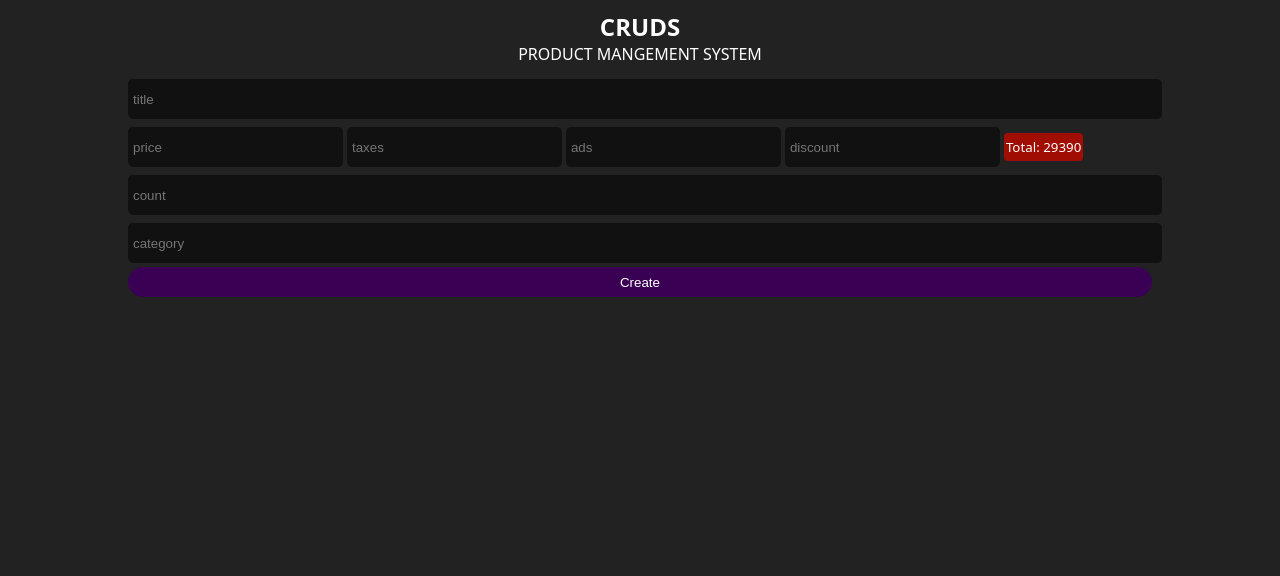
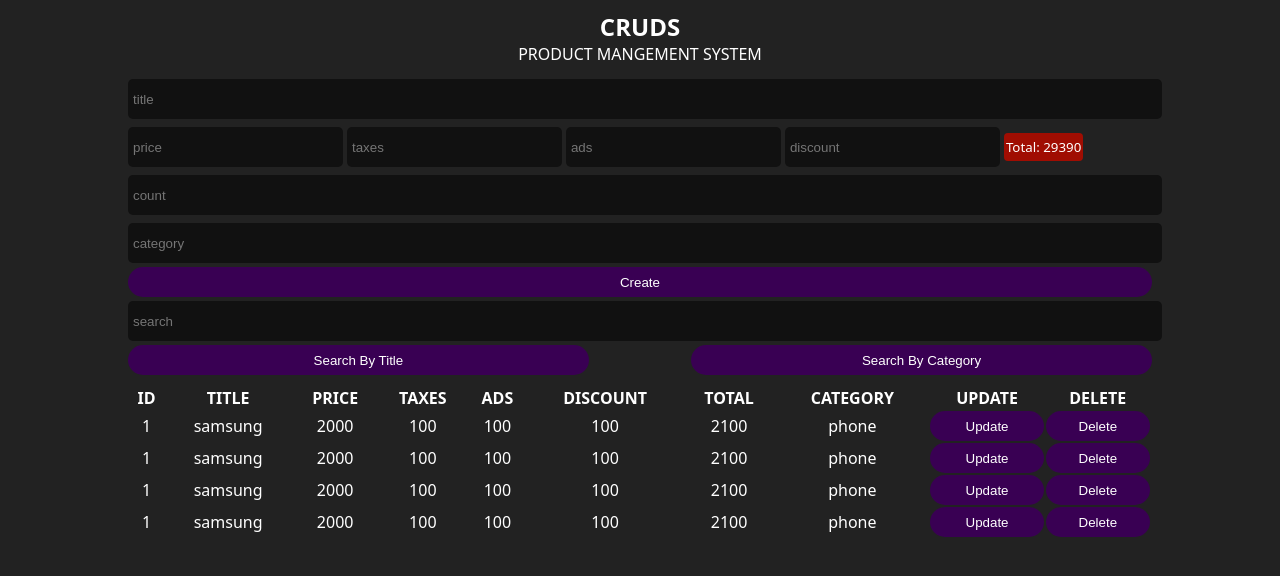
Before and after one commit to abdoBadawy74/crud-system, a plain HTML site: page index.html in a window 1280 px wide. Drawn offline with Linux system fonts and the light colour scheme.

Commit message:
add output sec

```diff
--- a/index.html
+++ b/index.html
@@ -28,7 +28,80 @@
       </div>
 
 
-      <div class="outputs"></div>
+      <div class="outputs">
+        <div class="searchBlock">
+          <input type="text" id="search" placeholder="search">
+          <div class="btnSearch">
+            <button id="searchTitle">Search By Title</button>
+            <button id="searchCategory">Search By Category</button>
+          </div>
+
+          <table>
+            <tr>
+              <th>id</th>
+              <th>title</th>
+              <th>price</th>
+              <th>taxes</th>
+              <th>ads</th>
+              <th>discount</th>
+              <th>total</th>
+              <th>category</th>
+              <th>update</th>
+              <th>delete</th>
+            </tr>
+            <tbody>
+              <tr>
+                <td>1</td>
+                <td>samsung</td>
+                <td>2000</td>
+                <td>100</td>
+                <td>100</td>
+                <td>100</td>
+                <td>2100</td>
+                <td>phone</td>
+                <td><button id="update">Update</button></td>
+                <td><button id="delete">Delete</button></td>
+              </tr>
+              <tr>
+                <td>1</td>
+                <td>samsung</td>
+                <td>2000</td>
+                <td>100</td>
+                <td>100</td>
+                <td>100</td>
+                <td>2100</td>
+                <td>phone</td>
+                <td><button id="update">Update</button></td>
+                <td><button id="delete">Delete</button></td>
+              </tr>
+              <tr>
+                <td>1</td>
+                <td>samsung</td>
+                <td>2000</td>
+                <td>100</td>
+                <td>100</td>
+                <td>100</td>
+                <td>2100</td>
+                <td>phone</td>
+                <td><button id="update">Update</button></td>
+                <td><button id="delete">Delete</button></td>
+              </tr>
+              <tr>
+                <td>1</td>
+                <td>samsung</td>
+                <td>2000</td>
+                <td>100</td>
+                <td>100</td>
+                <td>100</td>
+                <td>2100</td>
+                <td>phone</td>
+                <td><button id="update">Update</button></td>
+                <td><button id="delete">Delete</button></td>
+              </tr>
+            </tbody>
+          </table>
+        </div>
+      </div>
     </div>
   </body>
 </html>
--- a/style.css
+++ b/style.css
@@ -53,7 +53,24 @@
   transition: 0.3s;
 }
 button:hover {
-
   background-color: #51025f;
   letter-spacing: 1px;
 }
+.btnSearch {
+  display: flex;
+  justify-content: space-between;
+}
+.btnSearch button {
+  width: 45%;
+}
+table {
+  width: 100%;
+  text-align: center;
+  margin: 10px 0;
+}
+table th {
+  text-transform: uppercase;
+}
+th td {
+  padding: 5px;
+}
```
